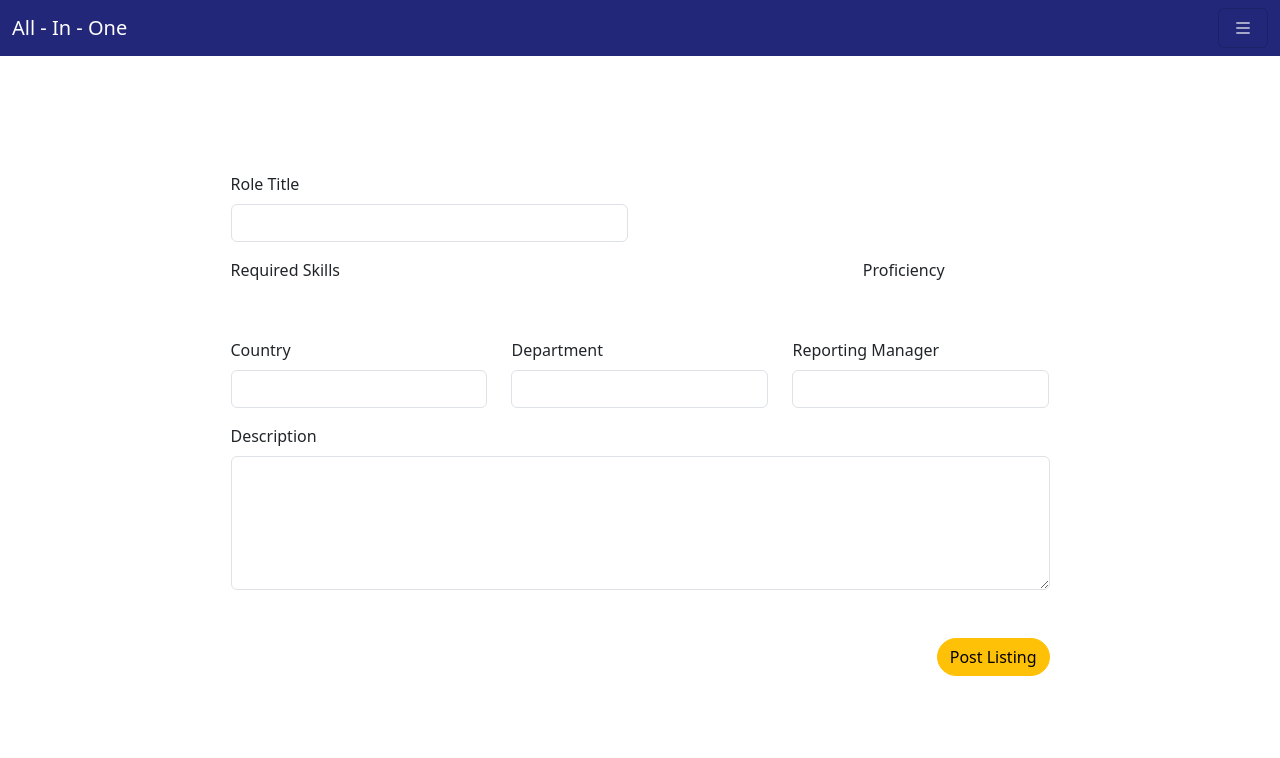
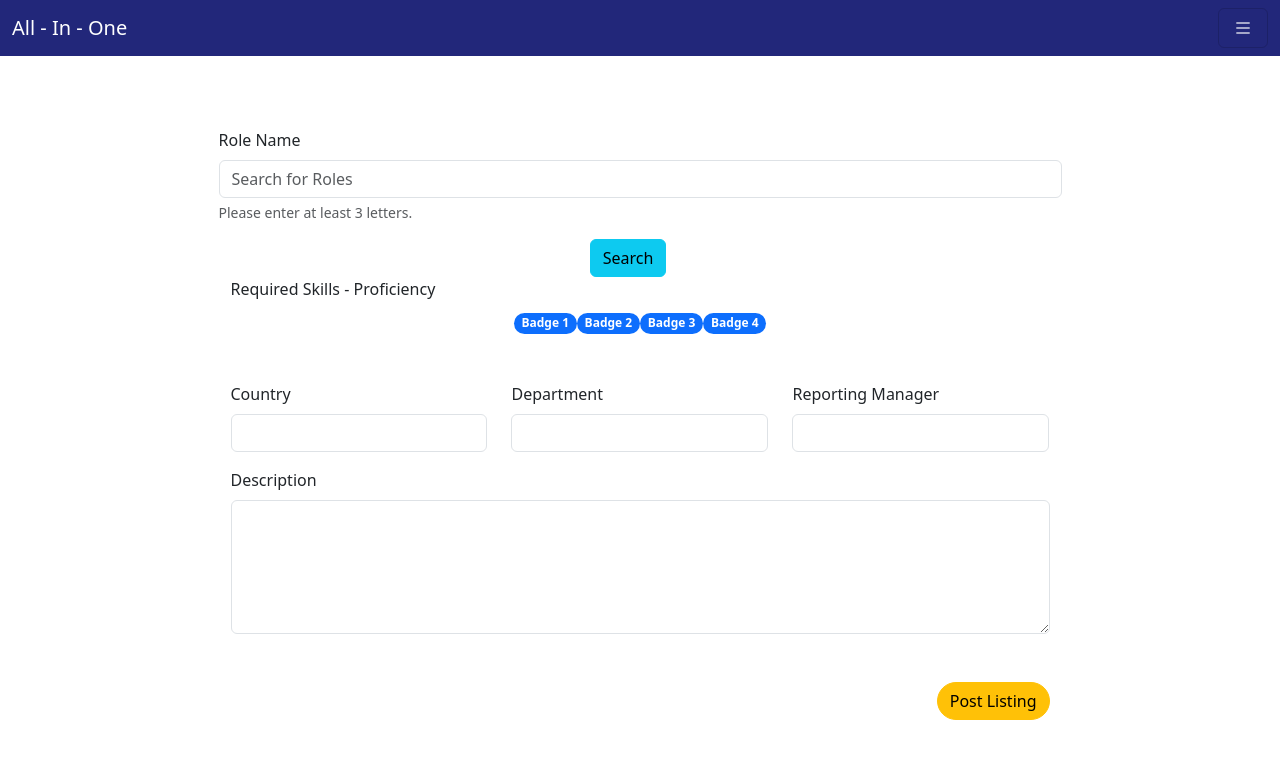
Before and after one commit to vickyyqu/SPM_Scrum_Project, a Vue app: page /addrolelistings in a window 1280 px wide. Shown: the top 758 px of the page. Built offline with nearby package versions, Linux system fonts and the light colour scheme.

Commit message:
edited Search role name function for better UI

```diff
--- a/src/views/AddRoleListingView.vue
+++ b/src/views/AddRoleListingView.vue
@@ -5,12 +5,14 @@
             <div class="row">
                 <div class="col text-start">
                     <div class="mb-3">
-                        <label for="roleTitle" class="form-label">Role Title</label>
-                        <input type="text" class="form-control" id="roleTitle" v-model="search_role_name">
+                        <label for="roleTitle" class="form-label">Role Name</label>
+                        <input type="text" class="form-control" id="roleTitle" v-model="search_role_name" placeholder="Search for Roles">
+                        <div class="form-text">Please enter at least 3 letters.</div>
                     </div>
                 </div>
-                <div class="col">
-                    <div v-for="(value, index) in role_names" class="form-check">
+                <div class="row">
+                    <div class="col d-flex flex-column">
+                        <div v-for="(value, index) in role_names" class="form-check d-inline-flex">
                             <input class="form-check-input" type="radio" name="role_name" v-bind:id="value.role_name"
                                 v-bind:value="value.role_name" v-model="role_name">
                             <label class="form-check-label" v-bind:for="value.role_name">
@@ -19,13 +21,24 @@
                         </div>
                     </div>
                 </div>
+                <div class="row">
+                    <div class="col">
+                        <button type="button" class="btn btn-info">Search</button>
+                    </div>
+                </div>
+            </div>
 
+            <div class="container-fluid">
                 <div class="row">
-                <div class="col-9 text-start">
-                    <label for="roleRequiredSkills1" class="form-label">Required Skills</label>
+                    <div class="col text-start">
+                        <label for="roleRequiredSkills1" class="form-label">Required Skills - Proficiency</label>
                     </div>
-                <div class="col-3 text-start">
-                    <label for="roleRequiredSkills1Proficiency" class="form-label">Proficiency</label>
+                </div>
+                <div class="row">
+                    <div>
+                        <span v-for="(badge, index) in badges" :key="index" class="badge text-bg-primary rounded-pill">
+                            {{ badge }}
+                        </span>
                     </div>
                 </div>
 
@@ -95,6 +108,7 @@
                 </div>
             </div>
         </div>
+    </div>
 </template>
 <style></style>
 
@@ -108,7 +122,8 @@ export default {
     data() {
         return {
             search_role_name: "",
-            role_names: []
+            role_names: [],
+            badges: ['Badge 1', 'Badge 2', 'Badge 3', 'Badge 4'] // Your badge data
         };
     },
     watch: {
```
Lines whose indentation alone changed are shown as unchanged.
